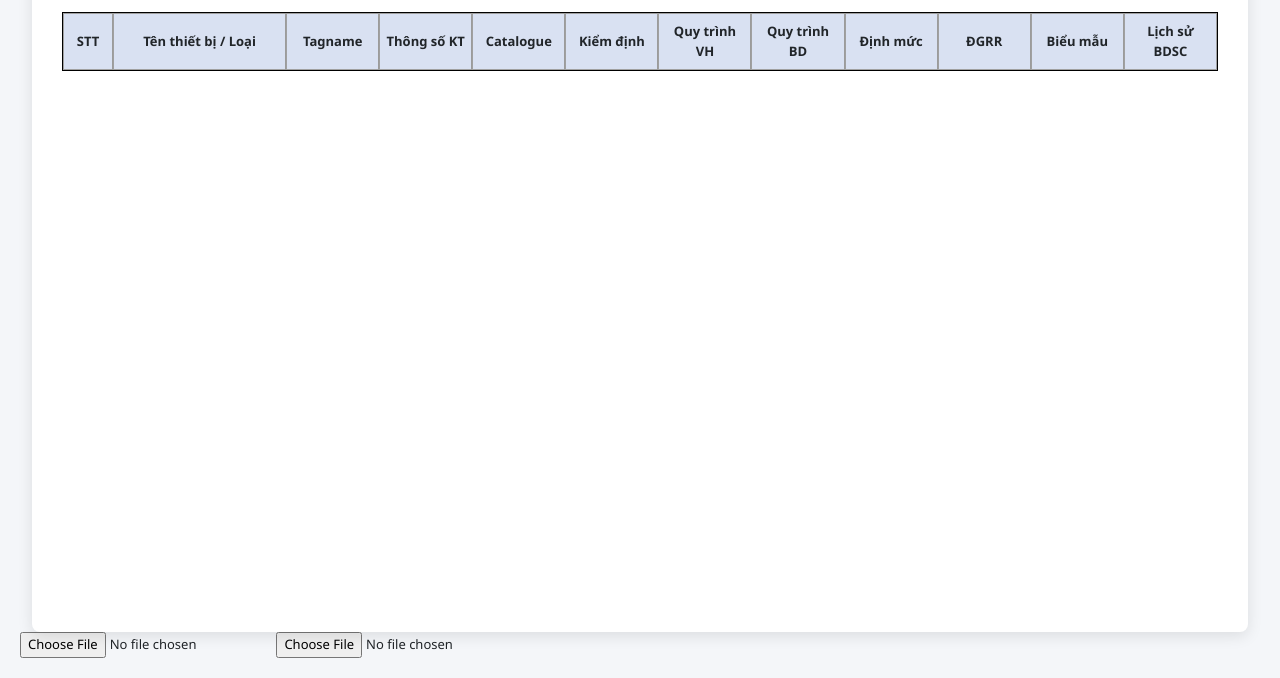
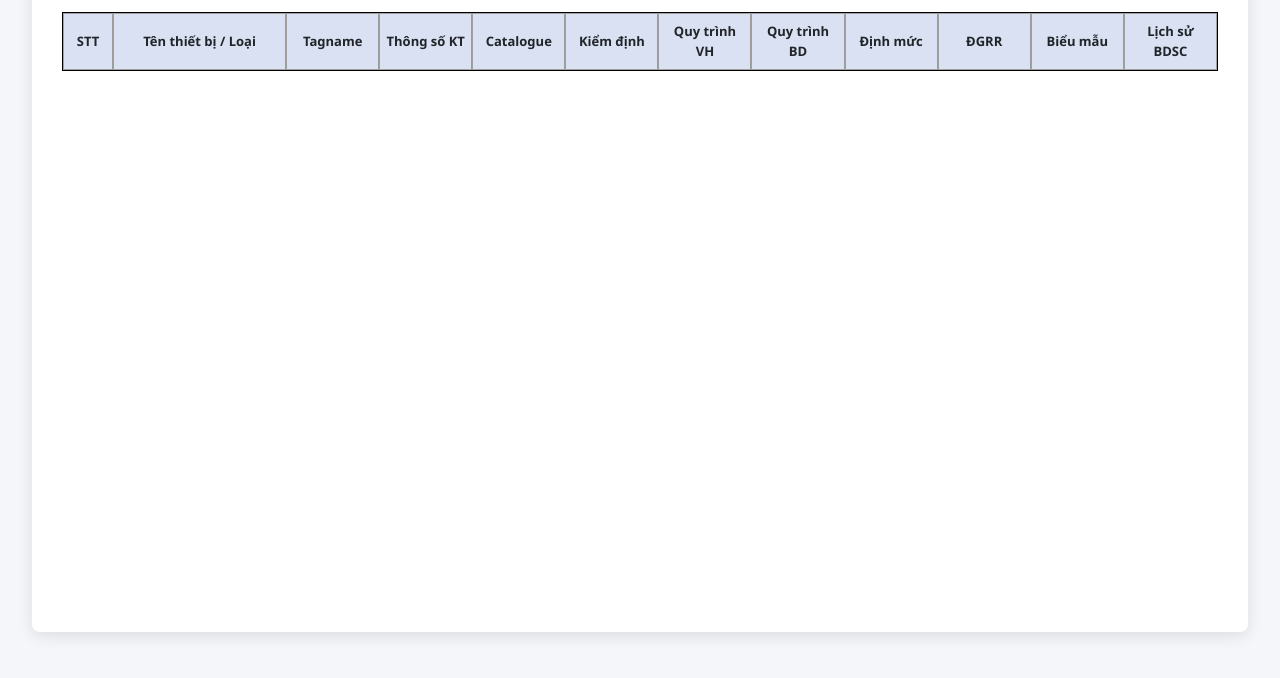
Before and after one commit to chinhanhmienbac/bdscnd, a plain HTML site: page QLTB.html in a window 1280 px wide. Shown: the part 188-866 px from the top of the page. After the commit the page ends 840 px from the top, so only its background shows below. Drawn offline with nearby package versions, Linux system fonts and the light colour scheme; a script that the page names is missing; a web font is replaced by a local one.

Commit message:
Update QLTB.html 10

```diff
--- a/QLTB.html
+++ b/QLTB.html
@@ -328,8 +328,8 @@
     </div>
 </div>
 
-<input type="file" id="fileInputExcel" accept=".xlsx, .xls">
-<input type="file" id="driveUploadInput">
+<input type="file" id="fileInputExcel" accept=".xlsx, .xls" style="display: none;">
+<input type="file" id="driveUploadInput" style="display: none;">
 
 <script type="module">
     import { initializeApp } from "https://www.gstatic.com/firebasejs/10.7.1/firebase-app.js";
```
